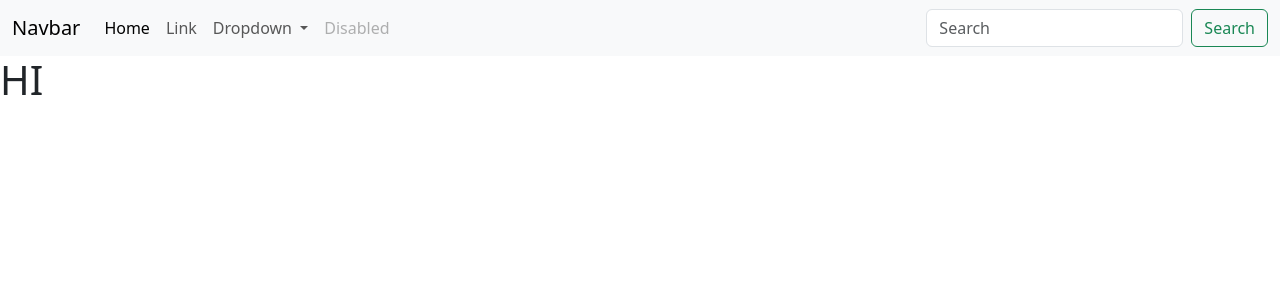
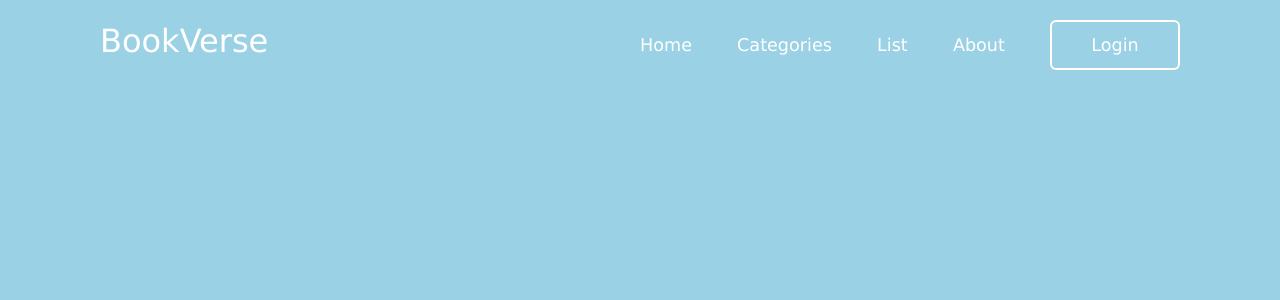
Before and after one commit to Vivek281/Minor-Project, a PHP site: page / in a window 1280 px wide. Shown: the top 300 px of the page. Run offline with PHP 8.4, Linux system fonts and the light colour scheme.

Commit message:
New Navbar

```diff
--- a/Frontend/asset/CSS/app.css
+++ b/Frontend/asset/CSS/app.css
@@ -0,0 +1,76 @@
+*{
+    margin: 0;
+    padding: 0;
+    box-sizing: border-box;
+    font-family: Verdana, Geneva, Tahoma, sans-serif;
+}
+
+body{
+    display:flex;
+    background-color:#9BD1E5;
+}
+header{
+    position: fixed;
+    top: 0;
+    left: 0;
+    width: 100%;
+    padding: 20px 100px;
+
+    display: flex;
+    justify-content: space-between;
+    align-items: center;
+    z-index: 99;
+}
+.logo{
+    font-size: 2em;
+    color: #fff;
+    user-select: none;
+}
+
+.navigation a {
+    position: relative;
+    font-size: 1.1em;
+    color: #fff;
+    text-decoration: none;
+    font-weight: 500;
+    margin-left: 40px;
+}
+
+.navigation a::after{
+    content: '';
+    position: absolute;
+    left: 0;
+    bottom: -6px;
+    width: 100%;
+    height: 3px;
+    background: #fff;
+    border-radius: 5px;
+    transform-origin: right;
+    transform: scaleX(0);
+    transition: transform .5s;
+}
+.navigation a:hover::after{
+    transform-origin: left;
+    transform: scaleX(1);
+}
+
+
+.navigation .btnLogin-popup{
+    width: 130px;
+    height: 50px;
+    background: transparent;
+    border: 2px solid #fff;
+    outline: none;
+    border-radius: 6px;
+    cursor: pointer;
+    font-size: 1.1em;
+    color: #fff;
+    font-weight: 500;
+    margin-left: 40px;
+    transition: .5s;
+}
+
+.navigation .btnLogin-popup:hover {
+    background-color: #fff;
+    color: #162938;
+}
--- a/Frontend/includes/header.php
+++ b/Frontend/includes/header.php
@@ -5,5 +5,6 @@
     <meta name="viewport" content="width=device-width, initial-scale=1.0">
     <title>Document</title>
     <link href="https://cdn.jsdelivr.net/npm/bootstrap@5.3.3/dist/css/bootstrap.min.css" rel="stylesheet">
+    <link rel="stylesheet" href="asset/CSS/app.css">
 </head>
 <body>
--- a/Frontend/includes/navbar.php
+++ b/Frontend/includes/navbar.php
@@ -4,9 +4,9 @@ include('header.php');
 
 <html>
 
-<nav class="navbar navbar-expand-lg bg-body-tertiary">
+<!-- <nav class="navbar navbar-expand-lg bg-body-tertiary">
   <div class="container-fluid">
-    <a class="navbar-brand" href="#">Navbar</a>
+    <a class="navbar-brand" href="#">BookVerse</a>
     <button class="navbar-toggler" type="button" data-bs-toggle="collapse" data-bs-target="#navbarSupportedContent" aria-controls="navbarSupportedContent" aria-expanded="false" aria-label="Toggle navigation">
       <span class="navbar-toggler-icon"></span>
     </button>
@@ -39,6 +39,6 @@ include('header.php');
       </form>
     </div>
   </div>
-</nav>
+</nav> -->
 
 </html>
--- a/Frontend/index.php
+++ b/Frontend/index.php
@@ -3,7 +3,16 @@ include("includes/navbar.php");
 ?>
 
 
-<h1>HI</h1>
+<header>
+    <h2 class="logo">BookVerse</h2>
+    <nav class="navigation">
+        <a href="#">Home</a>
+        <a href="#">Categories</a>
+        <a href="#">List</a>
+        <a href="#">About</a>
+        <button class="btnLogin-popup">Login</button>
+    </nav>
+</header>
 
 
 
```
